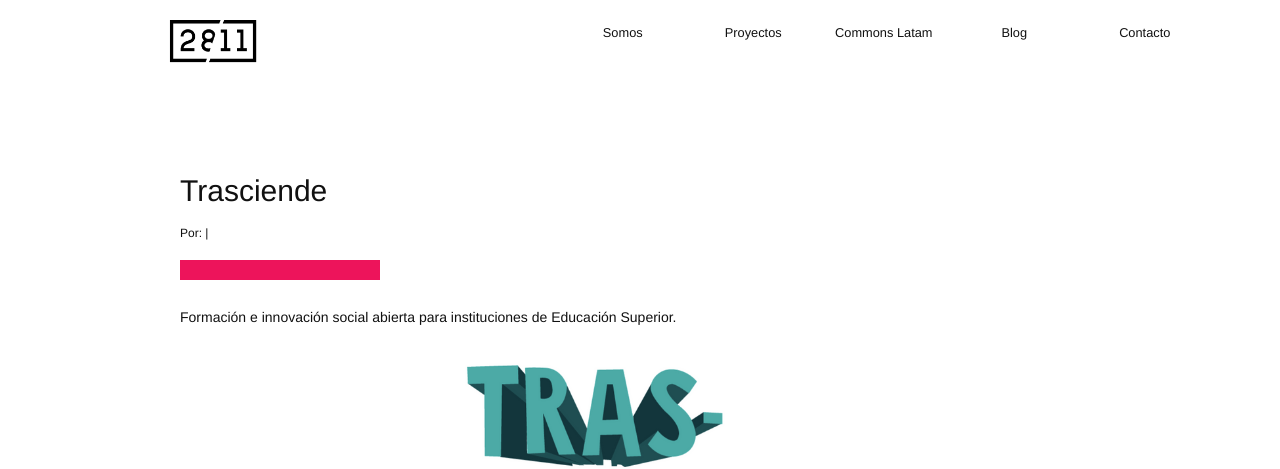
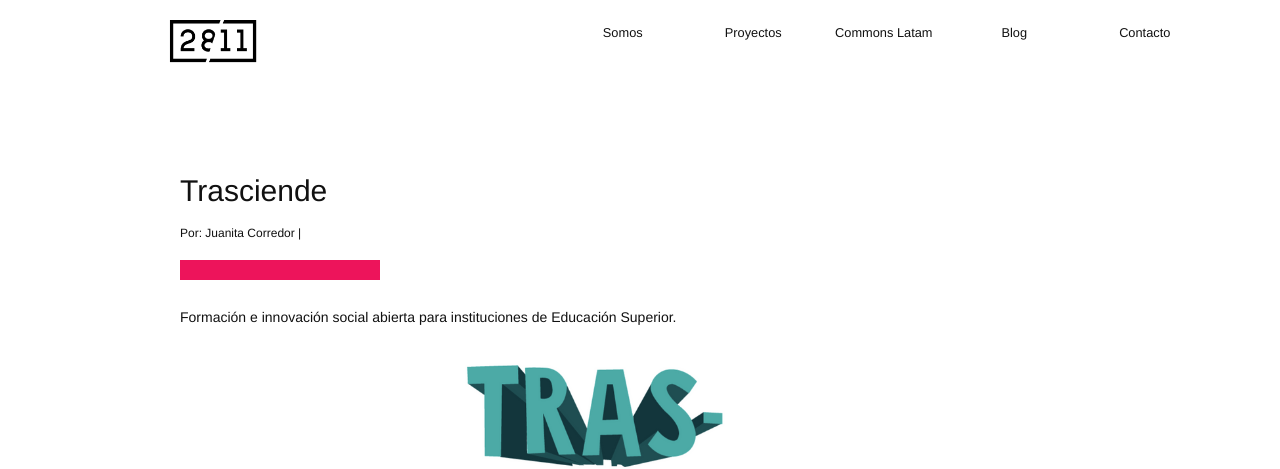
Before and after one commit to 2811Chile/2811Chile.github.io, a Jekyll site: the page built from _posts/2020-05-08-trasciende.markdown, in a window 1280 px wide. Shown: the top 469 px of the page. Built offline with Jekyll 4.4.1, drawn with Linux system fonts in a browser that asks for light colours; nearby versions of some CDN libraries; some web fonts are replaced; our own code applies the rules of GitHub Pages for plain Markdown files.

Commit message:
Updated Trasciende

```diff
--- a/_posts/2020-05-08-trasciende.markdown
+++ b/_posts/2020-05-08-trasciende.markdown
@@ -2,6 +2,7 @@
 title: Trasciende
 date: 2020-05-08 00:22:00 Z
 nombre: Trasciende
+autor: Juanita Corredor
 ---
 
 Formación e innovación social abierta para instituciones de Educación Superior.
```
